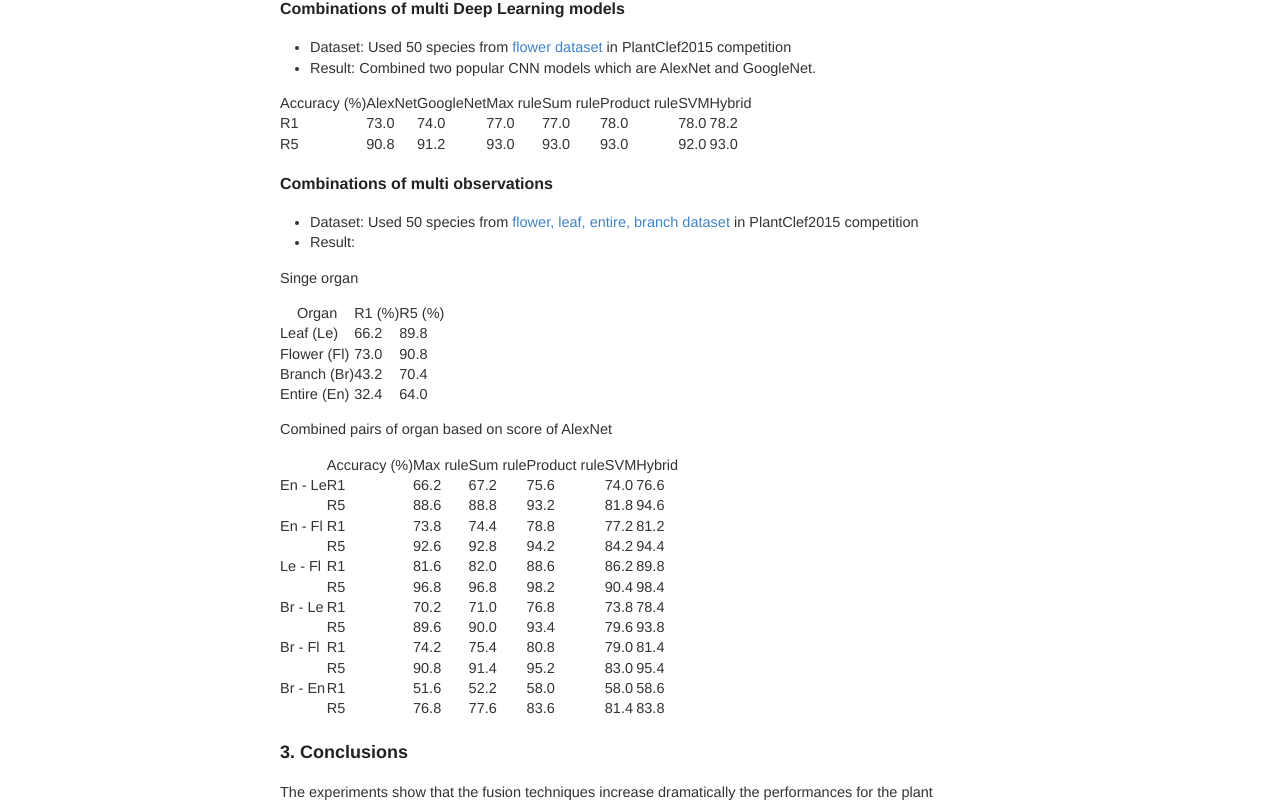
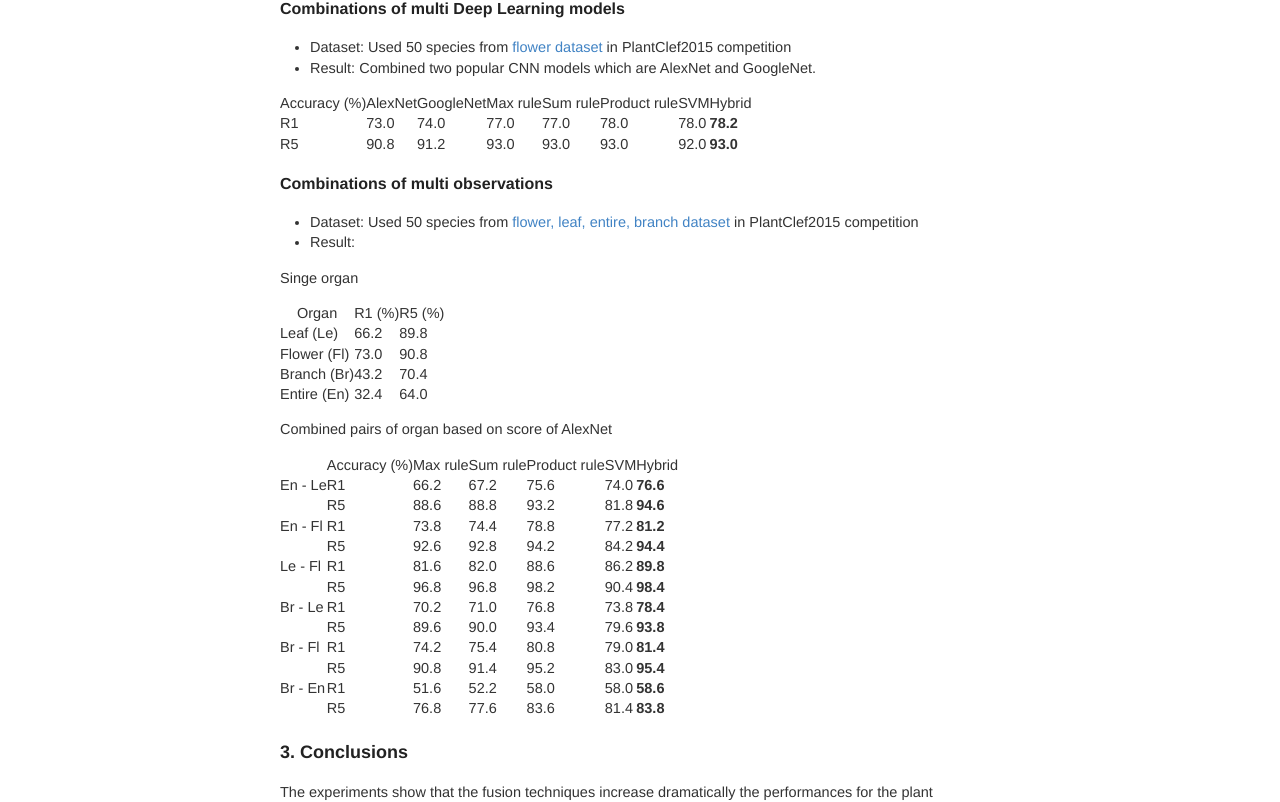
Before and after one commit to peace195/peace195.github.io, a Jekyll site: the page built from _posts/2017-08-01-late-fusion-score.md, in a window 1280 px wide. Shown: the part 1021-1823 px from the top of the page. Built offline with Jekyll 4.4.1, drawn with Linux system fonts in a browser that asks for light colours; our own code applies the rules of GitHub Pages for plain Markdown files; formulas are drawn with MathJax 3; comment, search, counter and statistics services are not loaded.

Commit message:
fix table

```diff
--- a/_posts/2017-08-01-late-fusion-score.md
+++ b/_posts/2017-08-01-late-fusion-score.md
@@ -50,10 +50,10 @@ R1 and R5 are rank 1 and rank 5 accuracy.
 * Result: Combined two popular CNN models which are AlexNet and GoogleNet.
 
 
-|Accuracy (%) | AlexNet | GoogleNet | Max rule | Sum rule  | Product rule | SVM | Hybrid |
+| Accuracy (%) | AlexNet | GoogleNet | Max rule | Sum rule  | Product rule | SVM | Hybrid |
 |---|---|---|---|---|---|---|---|
-|R1 | 73.0 | 74.0 | 77.0 | 77.0 | 78.0 | 78.0 | 78.2 |
-|R5 | 90.8 | 91.2 | 93.0 | 93.0 | 93.0 | 92.0 | 93.0 |
+| R1 | 73.0 | 74.0 | 77.0 | 77.0 | 78.0 | 78.0 | **78.2** |
+| R5 | 90.8 | 91.2 | 93.0 | 93.0 | 93.0 | 92.0 | **93.0** |
 
 
 ### Combinations of multi observations
@@ -76,18 +76,18 @@ Combined pairs of organ based on score of AlexNet
 
 |     | Accuracy (%) | Max rule | Sum rule | Product rule | SVM  | Hybrid |
 |---|---|---|---|---|---|---|
-|En - Le | R1 | 66.2 | 67.2 |75.6 | 74.0 | 76.6 |
-|        | R5 | 88.6 | 88.8 | 93.2 | 81.8 | 94.6 |
-|En - Fl | R1 | 73.8 | 74.4 | 78.8 | 77.2 | 81.2 |
-|        | R5 | 92.6 | 92.8 | 94.2 | 84.2 | 94.4 |
-|Le - Fl | R1 | 81.6 | 82.0 | 88.6 | 86.2 | 89.8 |
-|        | R5 | 96.8 | 96.8 | 98.2 | 90.4 | 98.4 |
-|Br - Le | R1 | 70.2 | 71.0 | 76.8 | 73.8 | 78.4 |
-|        | R5 | 89.6 | 90.0 | 93.4 | 79.6 | 93.8 |
-|Br - Fl | R1 | 74.2 | 75.4 | 80.8 | 79.0 | 81.4 |
-|        | R5 | 90.8 | 91.4 | 95.2 | 83.0 | 95.4 |
-|Br - En | R1 | 51.6 | 52.2 | 58.0 | 58.0 | 58.6 |
-|        | R5 | 76.8 | 77.6 | 83.6 | 81.4 | 83.8 |
+|En - Le | R1 | 66.2 | 67.2 |75.6 | 74.0 | **76.6** |
+|        | R5 | 88.6 | 88.8 | 93.2 | 81.8 | **94.6** |
+|En - Fl | R1 | 73.8 | 74.4 | 78.8 | 77.2 | **81.2** |
+|        | R5 | 92.6 | 92.8 | 94.2 | 84.2 | **94.4** |
+|Le - Fl | R1 | 81.6 | 82.0 | 88.6 | 86.2 | **89.8** |
+|        | R5 | 96.8 | 96.8 | 98.2 | 90.4 | **98.4** |
+|Br - Le | R1 | 70.2 | 71.0 | 76.8 | 73.8 | **78.4** |
+|        | R5 | 89.6 | 90.0 | 93.4 | 79.6 | **93.8** |
+|Br - Fl | R1 | 74.2 | 75.4 | 80.8 | 79.0 | **81.4** |
+|        | R5 | 90.8 | 91.4 | 95.2 | 83.0 | **95.4** |
+|Br - En | R1 | 51.6 | 52.2 | 58.0 | 58.0 | **58.6** |
+|        | R5 | 76.8 | 77.6 | 83.6 | 81.4 | **83.8** |
 
 
 ## 3. Conclusions
```
